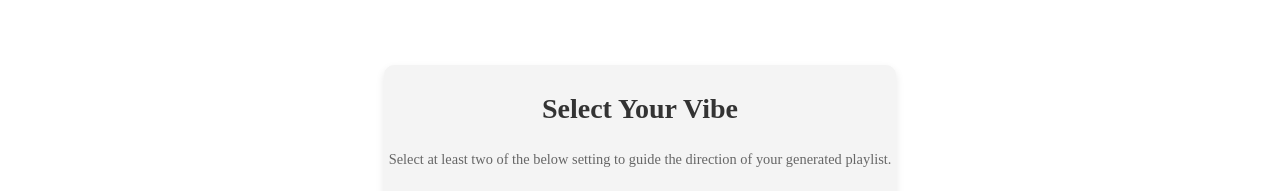
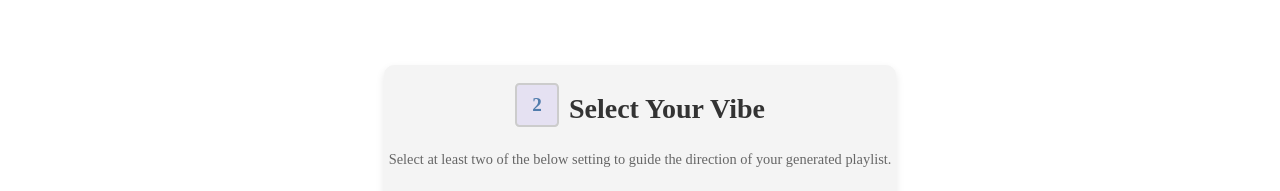
Before and after one commit to WuTangLan1/coplaylist, a Vue app: page /vibe in a window 1280 px wide. Shown: the part 176-367 px from the top of the page. Built offline with nearby package versions, Linux system fonts and the light colour scheme; no server answers.

Commit message:
vibe container completed

```diff
--- a/src/App.vue
+++ b/src/App.vue
@@ -90,9 +90,10 @@ export default {
     />
 
     <infoModal
-    v-if="showinfoModal"
-    @closeModal="closeinfoModal"
-    />
+        v-if="showinfoModal"
+        :current-component="currentInfoComponent"
+        @closeModal="closeinfoModal"
+      />
 
     <PlaylistContainer
      v-if="showPlaylists"
--- a/src/components/homeDir/bottomFooter.vue
+++ b/src/components/homeDir/bottomFooter.vue
@@ -1,18 +1,42 @@
 <!-- src\components\homeDir\bottomFooter.vue -->
 
 <script>
+import { ref } from 'vue';
+
 export default {
-  name: 'BottomFooter'
-};
+  setup() {
+    const showinfoModal = ref(false);
+    const currentInfoComponent = ref('AboutSection');
+
+    function openModal(component) {
+      console.log('footer link clicked')
+      currentInfoComponent.value = component;
+      console.log('current component', component)
+      showinfoModal.value = true;
+    }
+
+    function closeinfoModal() {
+      showinfoModal.value = false;
+    }
+
+    return {
+      showinfoModal,
+      currentInfoComponent,
+      openModal,
+      closeinfoModal,
+    };
+  }
+}
+
 </script>
 
 <template>
     <footer class="bottom-footer">
       <div class="footer-content">
         <div class="footer-links">
-          <router-link to="/about">About Us</router-link>
-          <router-link to="/terms">Terms of Service</router-link>
-          <router-link to="/privacy">Privacy Policy</router-link>
+          <router-link @click.native="$emit('openModal', 'AboutSection')" to="#">About Us</router-link>
+          <router-link @click.native="$emit('openModal', 'TosSection')" to="#">Terms of Service</router-link>
+          <router-link @click.native="$emit('openModal', 'PrivacySection')" to="#">Privacy Policy</router-link>
         </div>
         <div class="social-media-icons">
           <a href="https://twitter.com/CoPlaylist" target="_blank">
--- a/src/components/homeDir/info-section/infoModal.vue
+++ b/src/components/homeDir/info-section/infoModal.vue
@@ -7,6 +7,7 @@ import PrivacySection from './privacySection.vue';
 import PromptGuideSection from './promptguideSection.vue';
 
 export default {
+  props: ['currentComponent'],
   components: {
     AboutSection,
     TosSection,
--- a/src/components/inputsDir/vibeContainer.vue
+++ b/src/components/inputsDir/vibeContainer.vue
@@ -39,7 +39,10 @@ export default {
 
 <template>
   <div class="vibe-container">
-    <h2>Select Your Vibe</h2>
+    <div class="step-heading">
+      <div class="step-number">2</div>
+      <h2>Select Your Vibe</h2>
+    </div>
     <h3 class="description">
       Select at least two of the below setting to guide the direction of your generated playlist.
     </h3>
@@ -91,6 +94,28 @@ export default {
   max-width: 700px;
   margin: auto;
   overflow-y: auto;
+}
+
+.step-heading {
+  display: flex;
+  align-items: center;
+  width: 100%;
+  justify-content: center;
+}
+
+.step-number {
+  color: #507cac;
+  font-size: 1.2rem;
+  font-weight: bold;
+  background: #e5e1f2;
+  border-radius: 10%;  /* Slight rounding, adjust as needed */
+  width: 40px;
+  height: 40px;
+  display: flex;
+  align-items: center;
+  justify-content: center;
+  margin-right: 10px;
+  border: 2px solid #ccc;
 }
 
 h3.description {
```
